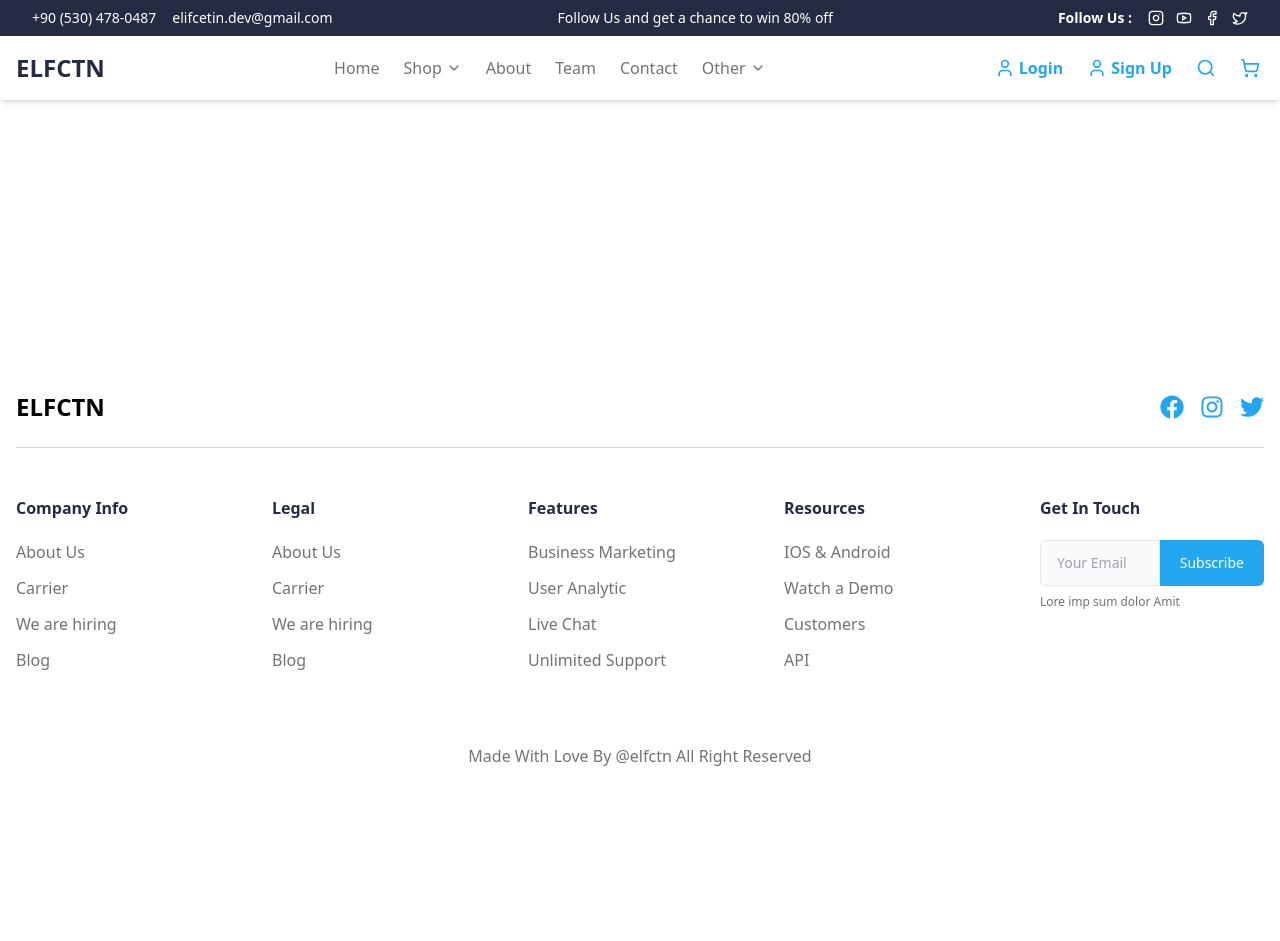
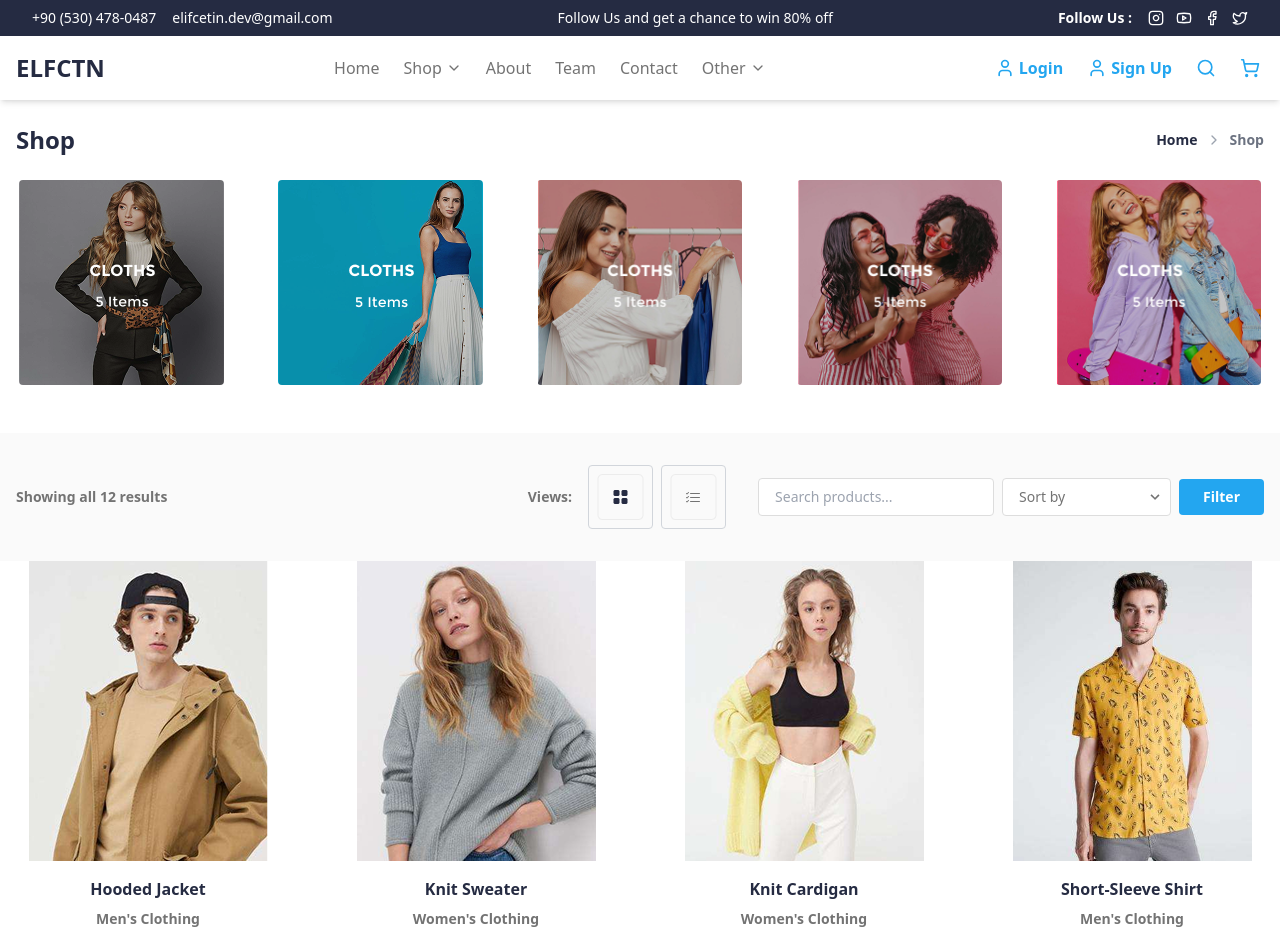
Before and after one commit to elfctn/e-commerce, a React (Vite) app: page /shop/1 in a window 1280 px wide. Shown: the top 941 px of the page. Before the commit the page ends 800 px from the top, so only its background shows below. Built offline with nearby package versions, Linux system fonts and the light colour scheme.

Commit message:
T14: Fetch Products Query Parameters - URL structure, filtering, sorting, filter input, product detail pages, Postman collection updated

```diff
--- a/src/App.jsx
+++ b/src/App.jsx
@@ -40,10 +40,18 @@ function App() {
           <Route exact path="/shop">
             <ShopPage />
           </Route>
-          {/* Kategori bazlı shop sayfası */}
-          {/* categoryId: 1 2 3 */}
-          {/* 1: Men's Clothing, 2: Women's Clothing, 3: Outerwear */}
-          <Route path="/shop/category/:categoryId">
+          {/* Ürün detay sayfası - ÖNCE GELMELİ */}
+          {/* /shop/man/hoodedjacket - Erkek ürünü detayı */}
+          {/* /shop/woman/knitsweater - Kadın ürünü detayı */}
+          <Route path="/shop/:gender/:productName">
+            <ProductDetailPage />
+          </Route>
+
+          {/* Gender bazlı shop sayfası - SONRA GELMELİ */}
+          {/* /shop/man - Erkek ürünleri */}
+          {/* /shop/woman - Kadın ürünleri */}
+          {/* /shop/unisex - Unisex ürünleri (Outerwear) */}
+          <Route path="/shop/:gender">
             <ShopPage />
           </Route>
           <Route path="/product/:id">
--- a/src/components/ProductCard.jsx
+++ b/src/components/ProductCard.jsx
@@ -1,11 +1,23 @@
 import React from "react";
 import { Link } from "react-router-dom";
 
-const ProductCard = ({ product }) => {
+const ProductCard = ({ product, gender }) => {
   const colors = ["#23A6F0", "#23856D", "#E77C40", "#252B42"];
 
+  // URL oluştur
+  const getProductUrl = () => {
+    if (gender) {
+      // Gender varsa: /shop/man/hoodedjacket
+      const productName = product.name.toLowerCase().replace(/\s+/g, "");
+      return `/shop/${gender}/${productName}`;
+    } else {
+      // Gender yoksa eski format: /product/1
+      return `/product/${product.id}`;
+    }
+  };
+
   return (
-    <Link to={`/product/${product.id}`} className="group block">
+    <Link to={getProductUrl()} className="group block">
       <div className="flex flex-col text-center">
         <div className="mb-4 relative overflow-hidden flex justify-center items-center">
           <img
--- a/src/components/product/ProductGallery.jsx
+++ b/src/components/product/ProductGallery.jsx
@@ -1,7 +1,9 @@
 import React from "react";
-const ProductGallery = ({ images, productName }) => {
+const ProductGallery = ({ images, productName, product }) => {
+  // shopProducts'tan gelen ürünlerde imageUrl alanı var
   const mainImage =
-    images && images.length > 0 ? images[0] : "/placeholder.png";
+    product?.imageUrl ||
+    (images && images.length > 0 ? images[0] : "/placeholder.png");
 
   return (
     <div className="flex flex-col items-center">
--- a/src/components/shop/FilterBar.jsx
+++ b/src/components/shop/FilterBar.jsx
@@ -1,14 +1,21 @@
 import React from "react";
-import { products } from "../../data/products.js";
+import { shopProducts } from "../../data/shopProducts.js";
 
-const FilterBar = () => {
+const FilterBar = ({
+  onSortChange,
+  onFilterClick,
+  onFilterInputChange,
+  sortValue,
+  filterValue,
+  totalProducts,
+}) => {
   return (
     <div className="bg-[#FAFAFA] py-8">
       <div className="container mx-auto px-4">
         <div className="flex flex-col items-center gap-4 md:flex-row md:items-center md:justify-between">
           <div className="md:mb-0">
             <p className="text-sm font-bold text-[#737373]">
-              Showing all {products.length} results
+              Showing all {totalProducts || shopProducts.length} results
             </p>
           </div>
 
@@ -28,12 +35,28 @@ const FilterBar = () => {
             </div>
 
             <div className="flex items-center space-x-2">
+              {/* Filter Input */}
+              <input
+                type="text"
+                placeholder="Search products..."
+                value={filterValue || ""}
+                onChange={(e) =>
+                  onFilterInputChange && onFilterInputChange(e.target.value)
+                }
+                className="bg-white border border-[#DDDDDD] rounded px-4 py-2 text-sm text-[#737373] focus:outline-none focus:border-[#23A6F0]"
+              />
+
               <div className="relative">
-                <select className="appearance-none cursor-pointer bg-white border border-[#DDDDDD] rounded px-4 py-2 pr-8 text-sm text-[#737373] focus:outline-none">
-                  <option>Popularity</option>
-                  <option>Price: Low to High</option>
-                  <option>Price: High to Low</option>
-                  <option>Newest</option>
+                <select
+                  value={sortValue || ""}
+                  onChange={(e) => onSortChange && onSortChange(e.target.value)}
+                  className="appearance-none cursor-pointer bg-white border border-[#DDDDDD] rounded px-4 py-2 pr-8 text-sm text-[#737373] focus:outline-none"
+                >
+                  <option value="">Sort by</option>
+                  <option value="price:asc">Price: Low to High</option>
+                  <option value="price:desc">Price: High to Low</option>
+                  <option value="name:asc">Name: A to Z</option>
+                  <option value="name:desc">Name: Z to A</option>
                 </select>
                 <div className="pointer-events-none absolute inset-y-0 right-0 flex items-center px-2 text-[#737373]">
                   <svg
@@ -46,7 +69,10 @@ const FilterBar = () => {
                 </div>
               </div>
 
-              <button className="bg-[#23A6F0] text-white font-bold px-6 py-2 rounded text-sm cursor-pointer hover:bg-blue-600 transition-colors">
+              <button
+                onClick={() => onFilterClick && onFilterClick()}
+                className="bg-[#23A6F0] text-white font-bold px-6 py-2 rounded text-sm cursor-pointer hover:bg-blue-600 transition-colors"
+              >
                 Filter
               </button>
             </div>
--- a/src/components/shop/ProductGrid.jsx
+++ b/src/components/shop/ProductGrid.jsx
@@ -1,14 +1,17 @@
 import React from "react";
+import { useParams } from "react-router-dom";
 import ProductCard from "../ProductCard";
 
 const ProductGrid = ({ products }) => {
+  const { gender } = useParams();
+
   // Veriyi prop olarak al
   return (
     <div className="container mx-auto">
       <div className="grid grid-cols-1 sm:grid-cols-2 md:grid-cols-3 lg:grid-cols-4 gap-8 mb-12">
         {/* mockProducts yerine products propunu kullanıyorum */}
         {products.map((product) => (
-          <ProductCard key={product.id} product={product} />
+          <ProductCard key={product.id} product={product} gender={gender} />
         ))}
       </div>
     </div>
--- a/src/layout/Header.jsx
+++ b/src/layout/Header.jsx
@@ -51,15 +51,15 @@ const Header = () => {
       children: [
         {
           text: "Men",
-          path: "/shop/category/1",
+          path: "/shop/man",
         },
         {
           text: "Women",
-          path: "/shop/category/2",
+          path: "/shop/woman",
         },
         {
           text: "Outerwear",
-          path: "/shop/category/3",
+          path: "/shop/unisex",
         },
       ],
     },
--- a/src/pages/ProductDetailPage.jsx
+++ b/src/pages/ProductDetailPage.jsx
@@ -1,6 +1,7 @@
 import React, { useState, useEffect } from "react";
 import { useParams } from "react-router-dom";
 import { products } from "../data/products.js";
+import { shopProducts } from "../data/shopProducts.js";
 import ProductBreadcrumb from "../components/product/ProductBreadcrumb";
 import ProductGallery from "../components/product/ProductGallery";
 import ProductInfo from "../components/product/ProductInfo";
@@ -8,15 +9,39 @@ import ProductTabs from "../components/product/ProductTabs";
 import BestsellerProducts from "../components/home/BestsellerProducts"; // Bestseller bölümünü import et
 
 const ProductDetailPage = () => {
-  const { id } = useParams();
+  const { id, gender, productName } = useParams();
   const [product, setProduct] = useState(null);
   const [loading, setLoading] = useState(true);
 
   useEffect(() => {
-    const foundProduct = products.find((p) => p.id === parseInt(id));
+    let foundProduct = null;
+
+    console.log("URL Params:", { id, gender, productName });
+
+    // Yeni URL yapısı: /shop/man/hoodedjacket
+    if (gender && productName) {
+      console.log("Yeni URL yapısı kullanılıyor");
+      console.log("Aranan productName:", productName);
+      console.log(
+        "Mevcut ürünler:",
+        shopProducts.map((p) => p.name.toLowerCase().replace(/\s+/g, ""))
+      );
+
+      foundProduct = shopProducts.find(
+        (p) => p.name.toLowerCase().replace(/\s+/g, "") === productName
+      );
+
+      console.log("Bulunan ürün:", foundProduct);
+    }
+    // Eski URL yapısı: /product/1
+    else if (id) {
+      console.log("Eski URL yapısı kullanılıyor");
+      foundProduct = products.find((p) => p.id === parseInt(id));
+    }
+
     setProduct(foundProduct);
     setLoading(false);
-  }, [id]);
+  }, [id, gender, productName]);
 
   if (loading) {
     return <div className="text-center py-20">Yükleniyor...</div>;
@@ -37,6 +62,7 @@ const ProductDetailPage = () => {
               <ProductGallery
                 images={product.images}
                 productName={product.name}
+                product={product}
               />
             </div>
             <div className="md:w-1/2">
--- a/src/pages/ShopPage.jsx
+++ b/src/pages/ShopPage.jsx
@@ -14,38 +14,39 @@ const ShopPage = () => {
   // Sayfa durumu ve ürün filtreleme için state'ler
   const [currentPage, setCurrentPage] = useState(1);
   const [filteredProducts, setFilteredProducts] = useState(shopProducts);
+  const [sortValue, setSortValue] = useState("");
+  const [filterValue, setFilterValue] = useState("");
 
   // URL parametrelerini al
-  // categoryId: 1 2 3
-  // 1: Men's Clothing, 2: Women's Clothing, 3: Outerwear
-  const { categoryId } = useParams();
+  // gender: man, woman
+  const { gender } = useParams();
 
   // URL parametrelerine göre ürünleri filtrele
-  // Kategori ID'sine göre ürünleri filtreliyoruz
-  // Men's Clothing Women's Clothing Outerwear kategorileri
+  // Gender'e göre ürünleri filtreliyoruz
+  // man: Men's Clothing, woman: Women's Clothing, unisex: Outerwear
   useEffect(() => {
-    if (categoryId) {
+    if (gender) {
       let filtered = [];
 
-      // Kategori ID'sine göre filtreleme
-      switch (categoryId) {
-        case "1": // Men's Clothing kategorisi
+      // Gender'e göre filtreleme
+      switch (gender) {
+        case "man": // Erkek ürünleri
           filtered = shopProducts.filter(
             (product) => product.category === "Men's Clothing"
           );
           break;
-        case "2": // Women's Clothing kategorisi
+        case "woman": // Kadın ürünleri
           filtered = shopProducts.filter(
             (product) => product.category === "Women's Clothing"
           );
           break;
-        case "3": // Outerwear kategorisi
+        case "unisex": // Unisex ürünleri (Outerwear)
           filtered = shopProducts.filter(
             (product) => product.category === "Outerwear"
           );
           break;
         default:
-          // Kategori bulunamazsa tüm ürünleri göster
+          // Gender bulunamazsa tüm ürünleri göster
           filtered = shopProducts;
       }
 
@@ -56,7 +57,74 @@ const ShopPage = () => {
       // URL parametresi yoksa tüm ürünleri göster
       setFilteredProducts(shopProducts);
     }
-  }, [categoryId]);
+  }, [gender]);
+
+  // Sıralama değiştirme fonksiyonu
+  const handleSortChange = (value) => {
+    setSortValue(value);
+  };
+
+  // Filter input değiştirme fonksiyonu
+  const handleFilterInputChange = (value) => {
+    setFilterValue(value);
+  };
+
+  // Filter butonuna basma fonksiyonu
+  const handleFilterClick = () => {
+    let filtered = [...shopProducts];
+
+    // Önce kategori filtreleme
+    if (gender) {
+      switch (gender) {
+        case "man":
+          filtered = filtered.filter(
+            (product) => product.category === "Men's Clothing"
+          );
+          break;
+        case "woman":
+          filtered = filtered.filter(
+            (product) => product.category === "Women's Clothing"
+          );
+          break;
+        case "unisex":
+          filtered = filtered.filter(
+            (product) => product.category === "Outerwear"
+          );
+          break;
+        default:
+          break;
+      }
+    }
+
+    // Sonra arama filtreleme
+    if (filterValue) {
+      filtered = filtered.filter((product) =>
+        product.name.toLowerCase().includes(filterValue.toLowerCase())
+      );
+    }
+
+    // Son olarak sıralama
+    if (sortValue) {
+      switch (sortValue) {
+        case "price:asc":
+          filtered.sort((a, b) => a.price - b.price);
+          break;
+        case "price:desc":
+          filtered.sort((a, b) => b.price - a.price);
+          break;
+        case "name:asc":
+          filtered.sort((a, b) => a.name.localeCompare(b.name));
+          break;
+        case "name:desc":
+          filtered.sort((a, b) => b.name.localeCompare(a.name));
+          break;
+        default:
+          break;
+      }
+    }
+
+    setFilteredProducts(filtered);
+  };
 
   // Sayfalama hesaplamaları
   // Filtrelenmiş ürünlere göre toplam sayfa sayısı
@@ -84,7 +152,14 @@ const ShopPage = () => {
         <ShopHeader />
       </div>
       <ShopCategoryCards />
-      <FilterBar />
+      <FilterBar
+        onSortChange={handleSortChange}
+        onFilterClick={handleFilterClick}
+        onFilterInputChange={handleFilterInputChange}
+        sortValue={sortValue}
+        filterValue={filterValue}
+        totalProducts={filteredProducts.length}
+      />
       <ProductGrid products={currentProducts} />
       <Pagination
         currentPage={currentPage}
```
Also changed, not shown: E-Commerce_API.postman_collection.json (+33 -1 lines), src/components/product/ProductInfo.jsx (+11 -6 lines), src/store/actions/productActions.js (+20 -8 lines).
